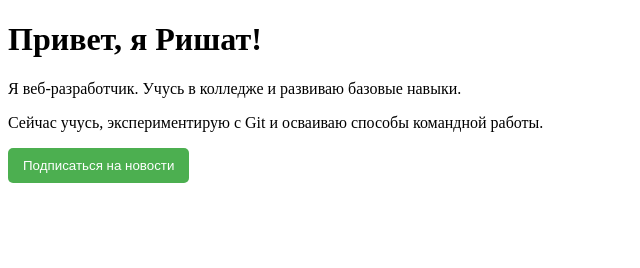
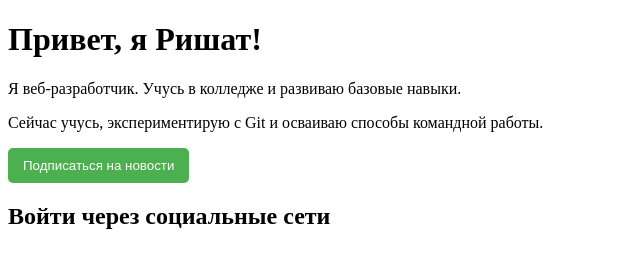
Before and after one commit to wellanx/my-profile-page, a plain HTML site: page index.html in a window 1280 px wide. Shown: the whole page, without its empty margins (0-640 px from the left). Drawn offline with Linux system fonts and the light colour scheme.

Commit message:
Добавлена форма входа через соц. сети

```diff
--- a/index.html
+++ b/index.html
@@ -19,5 +19,6 @@
   <p>Я веб-разработчик. Учусь в колледже и развиваю базовые навыки.</p>
   <p>Сейчас учусь, экспериментирую с Git и осваиваю способы командной работы.</p>
   <button>Подписаться на новости</button>
+  <h2>Войти через социальные сети</h2>
 </body>
 </html>
```
